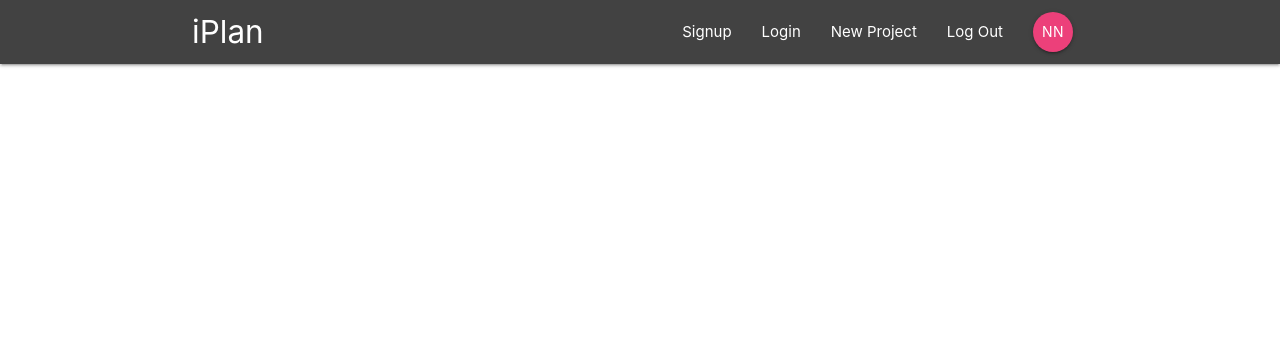
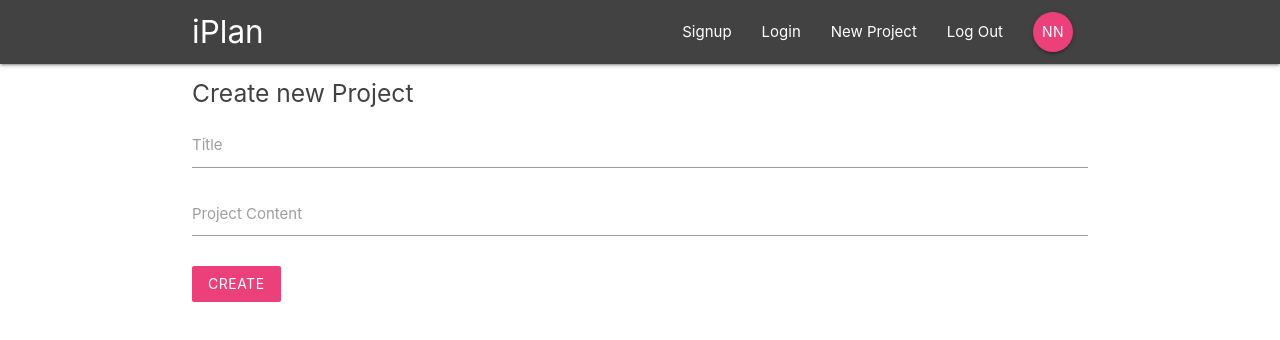
Before and after one commit to baizhigit/react-iplan, a React (Create React App) app: page /create in a window 1280 px wide. Shown: the top 340 px of the page. Built offline with nearby package versions, Linux system fonts and the light colour scheme.

Commit message:
Create project form component

```diff
--- a/src/App.js
+++ b/src/App.js
@@ -6,6 +6,7 @@
 import ProjectDetails from './components/projects/ProjectDetails';
 import SignIn from './components/auth/SignIn';
 import SignUp from './components/auth/SignUp';
+import CreateProject from './components/projects/CreateProject';
 
 function App() {
   return (
@@ -17,6 +18,7 @@
           <Route path="/project/:id" component={ProjectDetails} />
           <Route path="/signin" component={SignIn} />
           <Route path="/signup" component={SignUp} />
+          <Route path="/create" component={CreateProject} />
         </Switch>
       </div>
     </BrowserRouter>
--- a/src/components/projects/CreateProject.js
+++ b/src/components/projects/CreateProject.js
@@ -0,0 +1,43 @@
+import React, { Component } from 'react';
+
+class CreateProject extends Component {
+  state = {
+    title: '',
+    content: ''
+  };
+  handleChange = e => {
+    this.setState({
+      [e.target.id]: e.target.value
+    });
+  };
+  handleSubmit = e => {
+    e.preventDefault();
+    console.log(this.state);
+  };
+  render() {
+    return (
+      <div className="container">
+        <form onSubmit={this.handleSubmit} className="white">
+          <h5 className="grey-text text-darken-3">Create new Project</h5>
+          <div className="input-field">
+            <label htmlFor="title">Title</label>
+            <input type="text" id="title" onChange={this.handleChange} />
+          </div>
+          <div className="input-field">
+            <label htmlFor="content">Project Content</label>
+            <textarea
+              className="materialize-textarea"
+              id="content"
+              onChange={this.handleChange}
+            />
+          </div>
+          <div className="input-field">
+            <button className="btn pink lighten-1 z-depth-0">Create</button>
+          </div>
+        </form>
+      </div>
+    );
+  }
+}
+
+export default CreateProject;
```
